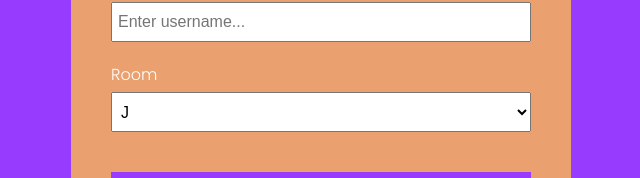
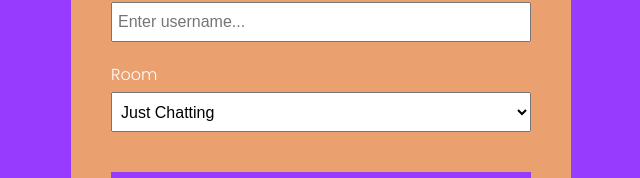
Before and after one commit to levbrousok/chatmedia, a website: page public/index.html in a window 1280 px wide. Shown: the part 226-404 px from the top of the page, without its empty margins (319-959 px from the left). Drawn offline with Linux system fonts and the light colour scheme.

Commit message:
Update index.html

```diff
--- a/public/index.html
+++ b/public/index.html
@@ -4,12 +4,10 @@
     <meta charset="UTF-8" />
     <meta name="viewport" content="width=device-width, initial-scale=1.0" />
     <meta http-equiv="X-UA-Compatible" content="ie=edge" />
-		<link
-			rel="stylesheet"
+    <link rel="stylesheet"
           href="https://cdnjs.cloudflare.com/ajax/libs/font-awesome/5.12.1/css/all.min.css"
           integrity="sha256-mmgLkCYLUQbXn0B1SRqzHar6dCnv9oZFPEC1g1cwlkk="
-			crossorigin="anonymous"
-		/>
+          crossorigin="anonymous" />
     <link rel="stylesheet" href="css/style.css" />
     <title>Chat Media</title>
 </head>
@@ -22,23 +20,22 @@
             <form action="chat.html">
                 <div class="form-control">
                     <label for="username">Username</label>
-						<input
-							type="text"
+                    <input type="text"
                            name="username"
                            id="username"
                            placeholder="Enter username..."
-							required
-						/>
+                           required />
                 </div>
                 <div class="form-control">
                     <label for="room">Room</label>
                     <select name="room" id="room">
-							<option value="Jh">J</option>
-							<option value="Pyn">P</option>
-							<option value="P">P</option>
-							<option value="C">C</option>
-							<option value="R">R</option>
-							<option value="J">J</option>
+                        <option value="JustChatting">Just Chatting</option>
+                        <option value="Games">Games</option>
+                        <option value="Games2">Games 2</option>
+                        <option value="CrossPlatformPlay">Cross Platform 2</option>
+                        <option value="CrossPlatformPlay2"></option>
+                        <option value="SchoolWork">School Work</option>
+                        <option value="Scripting">Scripting</option>
                     </select>
                 </div>
                 <button type="submit" class="btn">Join Chat</button>
```
Lines whose indentation alone changed are shown as unchanged.
